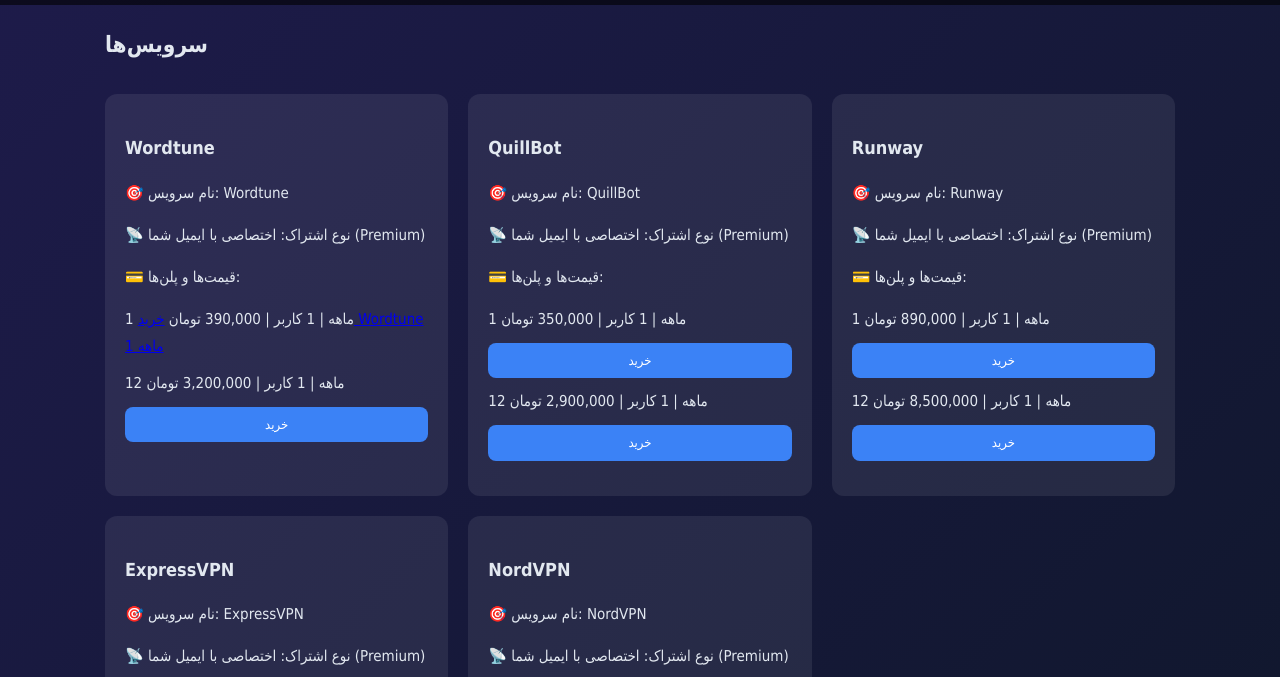
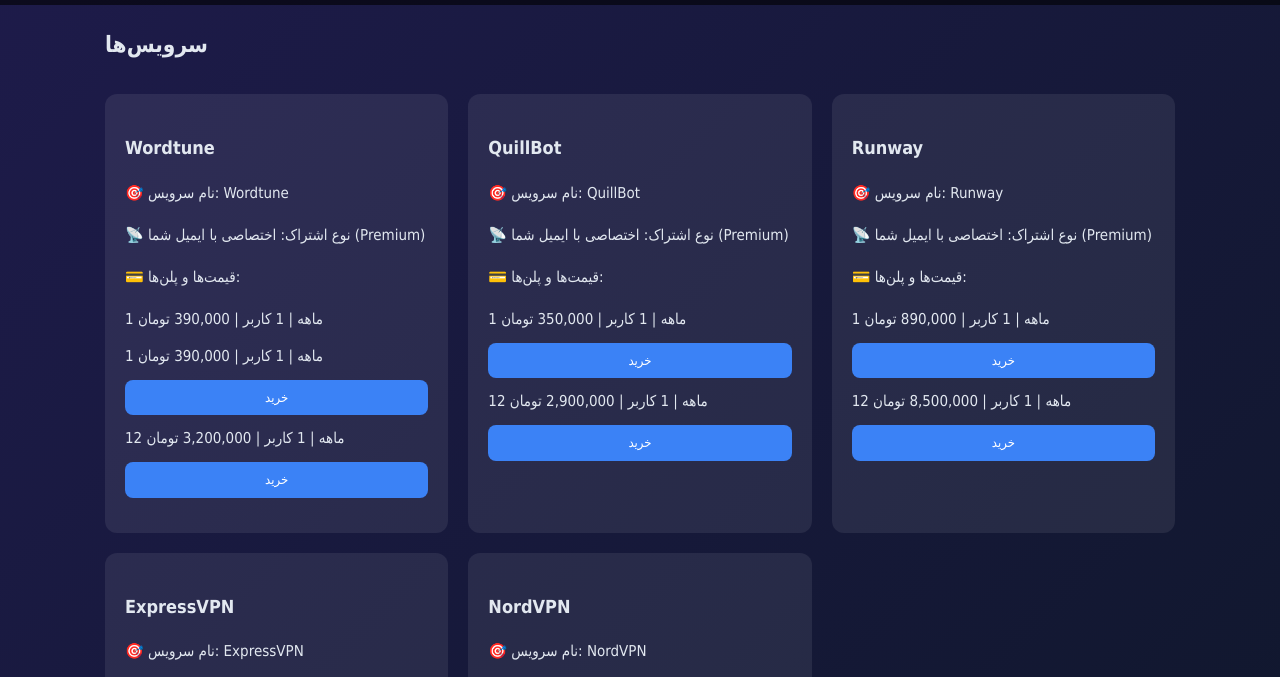
Before and after one commit to pars-tip/VPN, a plain HTML site: page index.html in a window 1280 px wide. Shown: the part 109-786 px from the top of the page. Drawn offline with Linux system fonts and the light colour scheme.

Commit message:
Add files via upload

```diff
--- a/index.html
+++ b/index.html
@@ -26,7 +26,13 @@
         <p>💳 قیمت‌ها و پلن‌ها:</p>
         <ul>
           <li>1 ماهه | 1 کاربر | 390,000 تومان
-         <a href="https://t.me/Typeparstip?text=%D8%B3%D9%84%D8%A7%D9%85%D8%8C%20%D9%85%D9%86%20%D9%85%DB%8C%E2%80%8C%D8%AE%D9%88%D8%A7%D9%85%20%D8%A7%D8%B4%D8%AA%D8%B1%D8%A7%DA%A9%20Wordtune%201%20%D9%85%D8%A7%D9%87%D9%87%20%D8%A8%D8%AE%D8%B1%D9%85%20(%DB%B3%DB%B9%DB%B0%D8%8C%DB%B0%DB%B0%DB%B0%20%D8%AA%D9%88%D9%85%D8%A7%D9%86)" target="_blank">خرید Wordtune 1 ماهه</a>
+         <li>
+  1 ماهه | 1 کاربر | 390,000 تومان
+  <a href="https://t.me/TypeParsTip?text=%D8%B3%D9%84%D8%A7%D9%85%D8%8C%20%D9%85%D9%86%20%D9%85%DB%8C%E2%80%8C%D8%AE%D9%88%D8%A7%D9%85%20%D8%A7%D8%B4%D8%AA%D8%B1%D8%A7%DA%A9%20Wordtune%201%20%D9%85%D8%A7%D9%87%D9%87%20(%DB%B3%DB%B9%DB%B0%2C%DB%B0%DB%B0%DB%B0%20%D8%AA%D9%88%D9%85%D8%A7%D9%86)" target="_blank" class="btn small-btn">
+    خرید
+  </a>
+</li>
+
           </li>
           <li>12 ماهه | 1 کاربر | 3,200,000 تومان
             <a href="https://t.me/share/url?url=&text=🎯 نام سرویس: Wordtune%0A📡 نوع اشتراک: اختصاصی با ایمیل شما (Premium)%0A💳 قیمت: 12 ماهه | 1 کاربر | 3,200,000 تومان%0A⚙️ روش سفارش و تحویل: تحویل فوری, پشتیبانی 24/7%0A✨ امکانات و مزایا: بازنویسی هوشمند متن, پیشنهادات نوشتاری, بهبود سبک نوشتاری%0A📺 کاربردها: نویسندگی - تولید محتوا%0A@TypeParsTip" target="_blank" class="btn small-btn">خرید</a>
```
